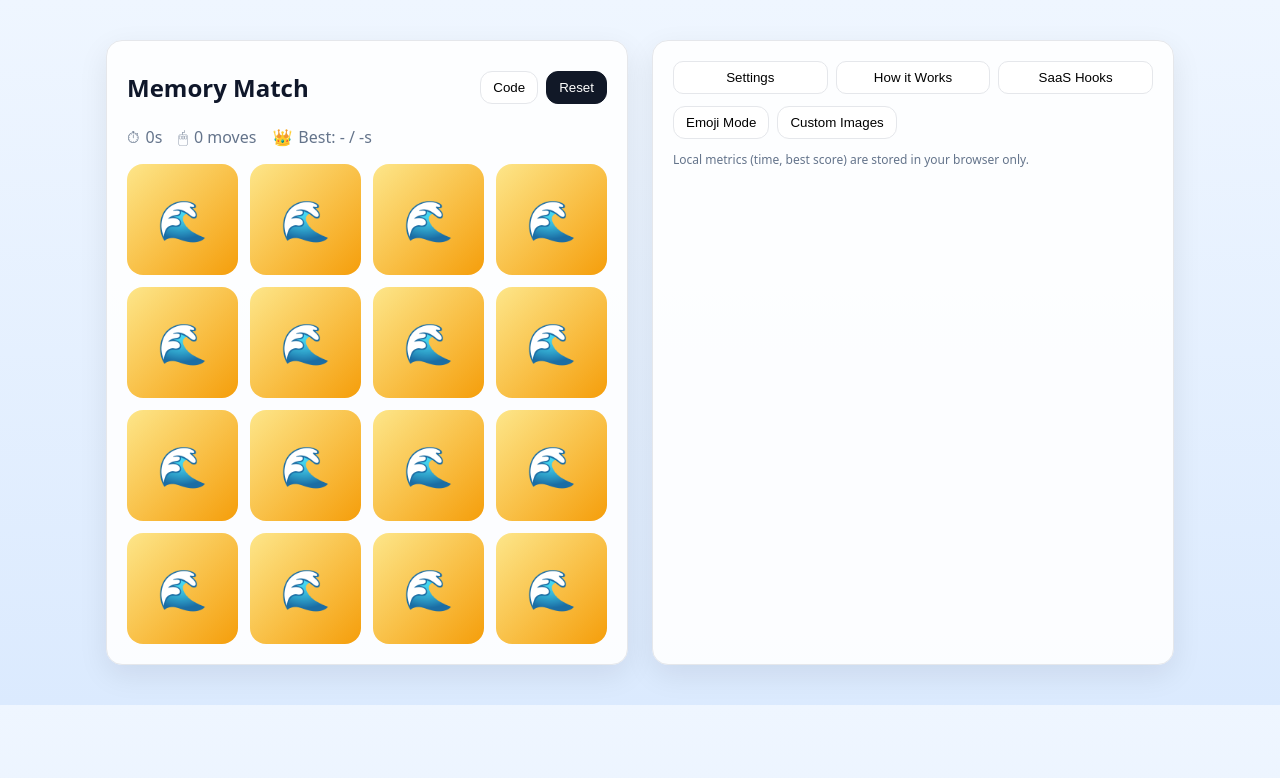
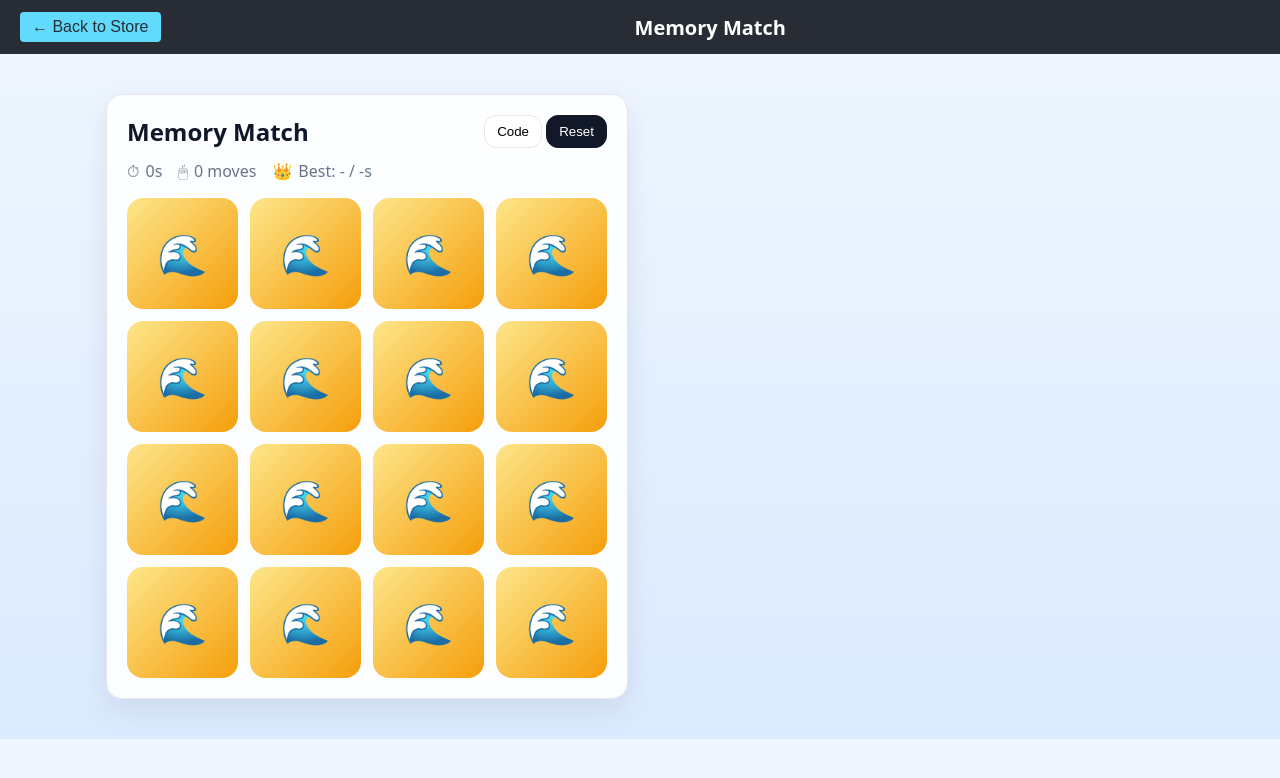
Before and after one commit to Smithers2000/indie-arcade-platform, a plain HTML site: page frontend/memory game standalone.html in a window 1280 px wide. Drawn offline with Linux system fonts and the light colour scheme.

Commit message:
edited the memory game to add back button and remove the confusing developer notes that were on the side for me personally part 2

```diff
--- a/frontend/memory game standalone.html
+++ b/frontend/memory game standalone.html
@@ -4,7 +4,7 @@
 <head>
   <meta charset="utf-8">
   <meta name="viewport" content="width=device-width,initial-scale=1">
-  <title>Memory Match — Polished Standalone</title>
+  <title>Memory Match Standalone</title>
   <style>
     :root{
       --bg1:#eff6ff; --bg2:#dbeafe; --card:#ffffff; --ink:#0f172a; --muted:#64748b;
@@ -45,7 +45,7 @@
     .tabs{display:grid;grid-template-columns:repeat(3,1fr);gap:8px;margin-bottom:12px}
     .tabs button{border:1px solid #e5e7eb;background:#fff;border-radius:10px;padding:8px;cursor:pointer}
     .muted{color:var(--muted);font-size:12px}
-
+	<-- row settingss and styling -->
     .row{margin:10px 0;display:flex;gap:8px;flex-wrap:wrap}
     input[type="text"]{flex:1;min-width:240px;border:1px solid #e5e7eb;border-radius:10px;padding:8px}
     .list{padding-left:18px}
@@ -53,8 +53,42 @@
     .dialog.open{display:flex}
     .dialog-card{background:#fff;border-radius:16px;max-width:420px;width:92%;padding:18px;border:1px solid #e5e7eb}
     .center{display:flex;gap:12px;justify-content:center}
+
+	header {
+      width: 100%;
+      background: #282c34;
+      color: white;
+      padding: 12px 20px;
+      display: flex;
+      align-items: center;
+    }
+
+    header button {
+      background: #61dafb;
+      border: none;
+      color: #282c34;
+      padding: 6px 12px;
+      cursor: pointer;
+      border-radius: 4px;
+      font-size: 16px;
+    }
+
+    header h1 {
+      flex: 1;
+      text-align: center;
+      margin: 0;
+      font-size: 20px;
+    }
+
+
   </style>
 </head>
+
+<header>
+    <button onclick="goBack()">← Back to Store</button>
+    <h1>Memory Match</h1>
+  </header>
+
 <body>
   <div class="wrap">
     <div class="grid2">
@@ -75,7 +109,7 @@
         <div id="board" class="board"></div>
       </div>
 
-      <!-- Settings / Docs column -->
+      <!-- Settings / Docs column *for developer only to make edits and to get html doc on programm
       <div class="card pad">
         <div class="tabs">
           <button data-tab="settings">Settings</button>
@@ -113,6 +147,7 @@
             <li>Prompt-based theme generator (AI).</li>
           </ul>
         </div>
+		-->
 
         <div id="codeBlock" style="display:none">
 <pre style="max-height:220px;overflow:auto;background:#0f172a;color:#e5e7eb;padding:10px;border-radius:10px">
@@ -235,29 +270,19 @@
     bestEl.textContent = `Best: ${b.moves ?? '-'} / ${b.time ?? '-'}s`;
   }
 
-  // ---------- Tabs & controls
-  const tabs = {settings: document.getElementById('tab-settings'),
-                how: document.getElementById('tab-how'),
-                saas: document.getElementById('tab-saas')};
-  document.querySelectorAll('.tabs button').forEach(btn=>{
-    btn.addEventListener('click',()=>{
-      Object.values(tabs).forEach(el=>el.style.display='none');
-      tabs[btn.dataset.tab].style.display='block';
-    });
-  });
-
   document.getElementById('toggleCode').onclick=()=>{
     const el=document.getElementById('codeBlock');
     el.style.display = el.style.display==='none' ? 'block':'none';
   };
   document.getElementById('reset').onclick=reset;
   document.getElementById('again').onclick=()=>{ win.classList.remove('open'); reset(); };
-  document.getElementById('emojiMode').onclick=()=>{ useImages=false; document.getElementById('imageInputs').style.display='none'; reset(); };
-  document.getElementById('imageMode').onclick=()=>{ useImages=true; document.getElementById('imageInputs').style.display='flex'; reset(); };
-  document.getElementById('apply').onclick=()=>{ customList=document.getElementById('customList').value; reset(); };
 
   // Init
   reset();
+
+  function goBack() {
+      window.location.href = 'josh game store.html';  // adjust if needed
+    }
 </script>
 </body>
 </html>
```
